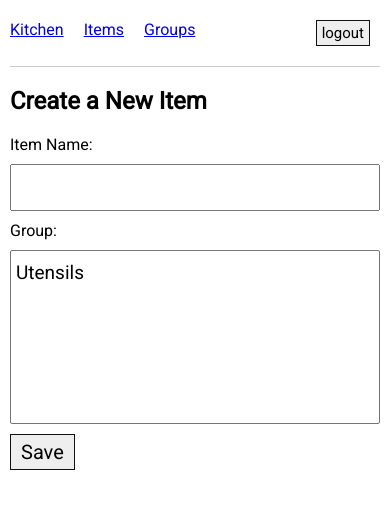
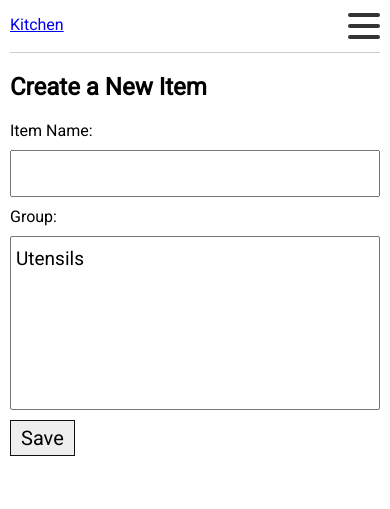
Before and after one commit to ErDmKo/home-catalog, a Django app: page /catalog/create/ in a window 390 px wide. Shown: the top 509 px of the page. Run offline with Django 5.2, Linux system fonts and the light colour scheme; a user stored in the database is signed in; data comes from the database, SQL or seed files in the repository.

Commit message:
feat: implement responsive header with burger menu

```diff
--- a/catalog/static/catalog/style.css
+++ b/catalog/static/catalog/style.css
@@ -41,17 +41,104 @@ body {
 }
 
 .header {
+  /* Use your existing styles */
   display: flex;
   padding: 10px 0px;
   margin: 0px 0px 16px;
-  border-bottom: 1px solid rgb(204, 204, 204)
+  border-bottom: 1px solid rgb(204, 204, 204);
+  /* Add new styles for alignment */
+  justify-content: space-between;
+  align-items: center;
+  position: relative; /* For positioning the mobile nav */
 }
 
+/* Remove old header div margins */
 .header div {
-  margin: 10px
+  margin: 0;
 }
-.header div:first-child {
-  margin-left: 0px;
+
+/* New Burger Menu Styles */
+.burger-menu {
+  display: flex;
+  flex-direction: column;
+  justify-content: space-around;
+  width: 2rem;
+  height: 2rem;
+  background: transparent;
+  border: none;
+  cursor: pointer;
+  padding: 0;
+  z-index: 10;
+}
+
+.burger-menu span {
+  width: 2rem;
+  height: 0.25rem;
+  background: #333;
+  border-radius: 10px;
+  transition: all 0.3s linear;
+  position: relative;
+  transform-origin: 1px;
+}
+
+/* Mobile Navigation Styles */
+.header-nav {
+  display: none; /* Hidden by default */
+  flex-direction: column;
+  align-items: center;
+  gap: 1.5rem;
+  background: white;
+  position: absolute;
+  top: 100%;
+  left: 0;
+  width: 100%;
+  padding: 2rem 0;
+  border-bottom: 1px solid rgb(204, 204, 204);
+}
+
+.header-nav.is-active {
+  display: flex; /* Show when active */
+}
+
+/* Text Truncation Styles */
+.catalog-name {
+  display: inline-block;
+  max-width: 180px; /* Adjust as needed */
+  white-space: nowrap;
+  overflow: hidden;
+  text-overflow: ellipsis;
+}
+
+.user-email {
+  display: inline-block;
+  max-width: 150px;
+  white-space: nowrap;
+  overflow: hidden;
+  text-overflow: ellipsis;
+  vertical-align: middle;
+}
+
+/* Desktop styles */
+@media (min-width: 768px) {
+  .burger-menu {
+    display: none; /* Hide burger on large screens */
+  }
+
+  .header-nav {
+    display: flex;
+    flex-direction: row;
+    position: static;
+    background: none;
+    border: none;
+    width: auto;
+    gap: 1.5rem;
+    padding: 0;
+    align-items: center;
+  }
+
+  .header-nav a {
+    padding: 0;
+  }
 }
 
 .add_form option {
@@ -106,7 +193,7 @@ body {
 .user-menu {
     display: flex;
     align-items: center;
-    gap: 1rem;
+    gap: 0.5rem; /* Reduced gap for better fit */
 }
 
 .user-menu span {
--- a/catalog/templates/catalog/base.html
+++ b/catalog/templates/catalog/base.html
@@ -3,14 +3,14 @@
 <html lang="en">
     <head>
         <meta charset="UTF-8">
-        <title>{% block title %}Каталог вещей{% endblock title %}</title>
+        <title>{% block title %}Catalog of itmes{% endblock title %}</title>
         <link rel="preconnect" href="https://fonts.gstatic.com" crossorigin>
         <link rel="preload" as="style" href="https://fonts.googleapis.com/css?family=Poiret+One|Roboto&display=swap"/>
         <meta name="msapplication-TileColor" content="#da532c">
         <meta name="theme-color" content="#ffffff">
         <meta name="viewport" content="width=device-width, initial-scale=1.0">
         <meta http-equiv="X-UA-Compatible" content="IE=edge"/>
-        <meta name="description" content="{% block desc %}Каталог вещей{% endblock desc %}"/>
+        <meta name="description" content="{% block desc %}Catalog of items{% endblock desc %}"/>
 
         <link
           media="print"
@@ -22,8 +22,8 @@
             href="{% static 'catalog/style.css' %}"/>
         {% block head %}
           <menu class="header">
-          <div>
-            <a href="{% url 'catalog:index' %}">
+            <div class="header-brand">
+              <a href="{% url 'catalog:index' %}" class="catalog-name" title="{% if current_catalog_group %}{{ current_catalog_group.name }}{% endif %}">
                 {% if current_catalog_group %}
                   {{ current_catalog_group.name }}
                 {% else %}
@@ -31,27 +31,46 @@
                 {% endif %}
               </a>
             </div>
+            <button class="burger-menu" aria-label="Toggle navigation" aria-expanded="false">
+              <span></span>
+              <span></span>
+              <span></span>
+            </button>
+            <nav class="header-nav">
               {% if current_catalog_group %}
-            <div><a id="create-action" href="{% url 'catalog:create' %}">Items</a></div>
-            <div><a id="create-group-action" href="{% url 'catalog:create-group' %}">Groups</a></div>
+                <a id="create-action" href="{% url 'catalog:create' %}">Items</a>
+                <a id="create-group-action" href="{% url 'catalog:create-group' %}">Groups</a>
               {% else %}
-            <div><a id="create-catalog-group-action" href="{% url 'catalog:create-catalog-group' %}">Catalogs</a></div>
+                <a id="create-catalog-group-action" href="{% url 'catalog:create-catalog-group' %}">Catalogs</a>
               {% endif %}
               <div class="user-menu">
                 {% if not request.user.is_authenticated %}
                   <a href="{% url 'catalog:social:begin' 'google-oauth2' %}" class="catalog_item_button_small">login</a>
                 {% else %}
-              <span>{{request.user.email}}</span>
+                  <span class="user-email" title="{{request.user.email}}">{{request.user.email}}</span>
                   <form method="post" action="{% url 'catalog:logout' %}" style="display: inline;">
                     {% csrf_token %}
                     <button type="submit" class="catalog_item_button_small">logout</button>
                   </form>
                 {% endif %}
               </div>
+            </nav>
           </menu>
         {% endblock head %}
       </head>
       <body class="content_block">
           {% block content %}{% endblock content %}
+          <script>
+            document.addEventListener('DOMContentLoaded', function () {
+              const burger = document.querySelector('.burger-menu');
+              const nav = document.querySelector('.header-nav');
+
+              burger.addEventListener('click', function () {
+                const isExpanded = burger.getAttribute('aria-expanded') === 'true';
+                burger.setAttribute('aria-expanded', !isExpanded);
+                nav.classList.toggle('is-active');
+              });
+            });
+          </script>
       </body>
   </html>
```
Lines whose indentation alone changed are shown as unchanged.
